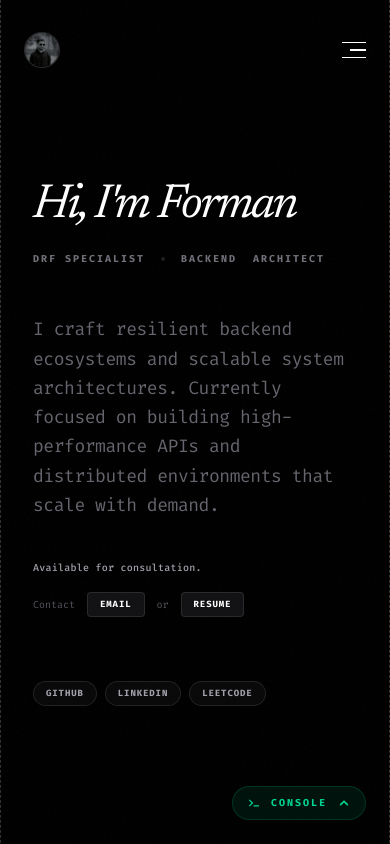
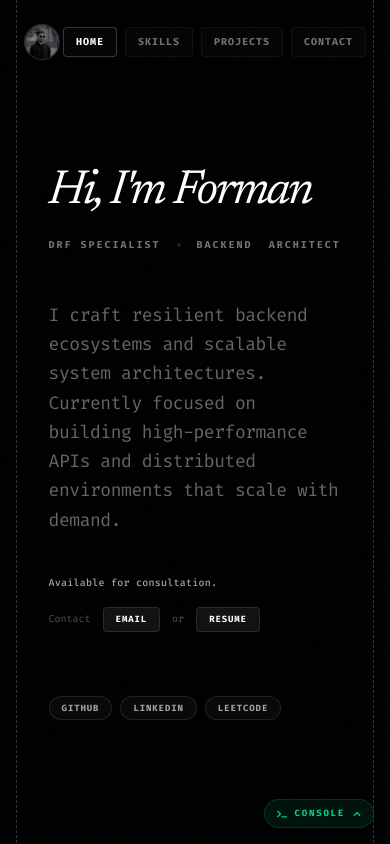
Before and after one commit to HridoyExe/portfolio, a React (Vite) app: page / in a window 390 px wide. Shown: the top 844 px of the page. Built offline with nearby package versions, Linux system fonts and the light colour scheme; a web font is replaced by a local one.

Commit message:
Responsive

```diff
--- a/src/components/Layout.jsx
+++ b/src/components/Layout.jsx
@@ -25,7 +25,7 @@ const Layout = ({ children }) => {
       <div className="min-h-screen bg-[#000000] flex justify-center selection:bg-white/20">
 
         {/* The A4 "Page" Container */}
-        <div className="w-full max-w-[850px] min-h-screen bg-black relative border-x border-dashed border-white/20 shadow-[0_0_100px_rgba(0,0,0,0.5)] overflow-hidden">
+        <div className="w-[92%] md:w-full max-w-[850px] min-h-screen bg-black relative border-x border-dashed border-white/20 shadow-[0_0_100px_rgba(0,0,0,0.5)] overflow-hidden">
 
           {/* Noise Overlay */}
           <div className="noise-bg absolute inset-0"></div>
--- a/src/components/Navbar.jsx
+++ b/src/components/Navbar.jsx
@@ -5,12 +5,11 @@ import profileImg from '../assets/images/myphoto.jpeg';
 
 const Navbar = () => {
   const [scrolled, setScrolled] = useState(false);
-  const [mobileMenuOpen, setMobileMenuOpen] = useState(false);
   const navigate = useNavigate();
   const location = useLocation();
 
   useEffect(() => {
-    const handleScroll = () => setScrolled(window.scrollY > 20);
+    const handleScroll = () => setScrolled(window.scrollY > 10);
     window.addEventListener('scroll', handleScroll);
     return () => window.removeEventListener('scroll', handleScroll);
   }, []);
@@ -23,7 +22,6 @@ const Navbar = () => {
   ];
 
   const handleNavClick = (link) => {
-    setMobileMenuOpen(false);
     if (link.isScroll && location.pathname === '/') {
       const element = document.querySelector(link.hash);
       if (element) {
@@ -41,24 +39,24 @@ const Navbar = () => {
   };
 
   return (
-    <nav className={`fixed top-0 left-1/2 -translate-x-1/2 z-[100] transition-all duration-500 w-full max-w-[850px] ${
-      scrolled ? 'bg-black/95 backdrop-blur-md border-b border-white/5 py-3' : 'bg-transparent py-8'
+    <nav className={`fixed top-0 left-1/2 -translate-x-1/2 z-[100] transition-all duration-300 w-full max-w-[850px] ${
+      scrolled ? 'bg-black/95 backdrop-blur-md border-b border-white/5 py-4' : 'bg-transparent py-6 md:py-8'
     }`}>
-      <div className="px-6 md:px-8 flex justify-between items-center relative">
+      <div className="px-6 md:px-8 flex justify-between items-center">
         {/* Logo/Icon */}
-        <NavLink to="/" className="group shrink-0 relative z-[110]">
-           <div className="w-9 h-9 md:w-10 md:h-10 rounded-full bg-zinc-900 border border-white/10 flex items-center justify-center overflow-hidden transition-all duration-500">
-             <img src={profileImg} alt="Forman" className="w-full h-full object-cover group-hover:scale-110 transition-transform" />
+        <NavLink to="/" className="shrink-0">
+           <div className="w-9 h-9 md:w-10 md:h-10 rounded-full bg-zinc-900 border border-white/10 flex items-center justify-center overflow-hidden">
+             <img src={profileImg} alt="Forman" className="w-full h-full object-cover" />
            </div>
         </NavLink>
 
-        {/* Desktop Links */}
-        <div className="hidden md:flex gap-2 items-center">
+        {/* Links Row - Shared for All Screens */}
+        <div className="flex gap-2 items-center overflow-x-auto no-scrollbar">
           {navLinks.map((link) => (
             <button
               key={link.name}
               onClick={() => handleNavClick(link)}
-              className={`px-4 py-1.5 rounded-sm border border-white/5 bg-white/[0.02] text-[10px] font-bold uppercase tracking-[0.2em] transition-all
+              className={`px-3 py-1.5 rounded-sm border border-white/5 bg-white/[0.02] text-[10px] font-bold uppercase tracking-[0.1em] transition-all whitespace-nowrap
                 ${location.pathname === link.path ? 'text-white border-white/20 bg-white/5' : 'text-zinc-500 hover:text-white hover:border-white/20 hover:bg-white/5'}
               `}
             >
@@ -66,40 +64,6 @@ const Navbar = () => {
             </button>
           ))}
         </div>
-
-        {/* Mobile Menu Toggle */}
-        <button
-          onClick={() => setMobileMenuOpen(!mobileMenuOpen)}
-          className="md:hidden relative z-[110] flex flex-col gap-1.5 items-end justify-center w-8 h-8"
-        >
-          <span className={`w-6 h-[1.5px] bg-white transition-all duration-300 ${mobileMenuOpen ? 'rotate-45 translate-y-2' : ''}`}></span>
-          <span className={`w-4 h-[1.5px] bg-white transition-all duration-300 ${mobileMenuOpen ? 'opacity-0' : ''}`}></span>
-          <span className={`w-6 h-[1.5px] bg-white transition-all duration-300 ${mobileMenuOpen ? '-rotate-45 -translate-y-2' : ''}`}></span>
-        </button>
-
-        {/* Mobile Menu Overlay */}
-        <AnimatePresence>
-          {mobileMenuOpen && (
-            <motion.div
-              initial={{ opacity: 0, y: -20 }}
-              animate={{ opacity: 1, y: 0 }}
-              exit={{ opacity: 0, y: -20 }}
-              className="absolute top-0 left-0 right-0 bg-zinc-950/95 backdrop-blur-xl border-b border-white/10 pt-24 pb-12 px-8 flex flex-col gap-6 md:hidden z-[100]"
-            >
-              {navLinks.map((link) => (
-                <button
-                  key={link.name}
-                  onClick={() => handleNavClick(link)}
-                  className={`text-2xl font-serif italic text-left transition-all
-                    ${location.pathname === link.path ? 'text-white' : 'text-zinc-600'}
-                  `}
-                >
-                  {link.name}
-                </button>
-              ))}
-            </motion.div>
-          )}
-        </AnimatePresence>
       </div>
     </nav>
   );
--- a/src/components/SystemConsole.jsx
+++ b/src/components/SystemConsole.jsx
@@ -28,7 +28,7 @@ const SystemConsole = () => {
   };
 
   return (
-    <div className="fixed bottom-6 right-6 z-[100] font-mono text-[10px] w-72">
+    <div className="fixed bottom-4 right-4 md:bottom-6 md:right-6 z-[100] font-mono text-[10px] w-64 md:w-72">
       <AnimatePresence>
         {isOpen && (
           <motion.div
@@ -62,11 +62,11 @@ const SystemConsole = () => {
 
       <button
         onClick={() => setIsOpen(!isOpen)}
-        className="ml-auto flex items-center gap-3 px-4 py-2 rounded-full bg-emerald-500/10 hover:bg-emerald-500/20 border border-emerald-500/20 text-emerald-400 backdrop-blur-md transition-all group"
+        className="ml-auto flex items-center gap-2 px-3 py-1.5 md:px-4 md:py-2 rounded-full bg-emerald-500/10 hover:bg-emerald-500/20 border border-emerald-500/20 text-emerald-400 backdrop-blur-md transition-all group"
       >
         <FaTerminal className="group-hover:rotate-12 transition-transform" />
-        <span className="uppercase tracking-[0.2em] font-bold">Console</span>
-        {isOpen ? <FaChevronDown size={10} /> : <FaChevronUp size={10} />}
+        <span className="uppercase tracking-[0.2em] font-bold text-[9px] md:text-[10px]">Console</span>
+        {isOpen ? <FaChevronDown size={8} /> : <FaChevronUp size={8} />}
       </button>
     </div>
   );
```
